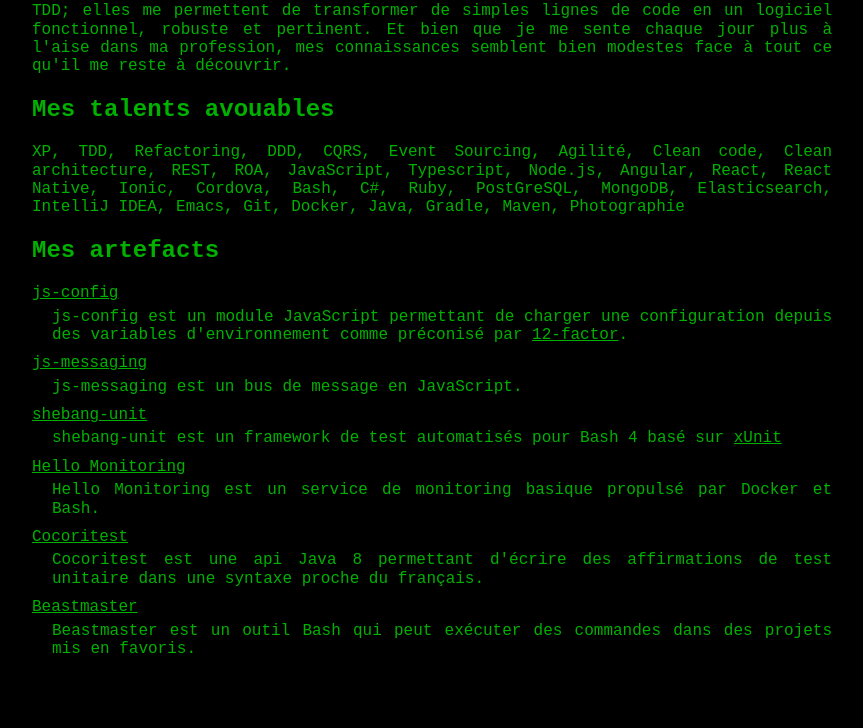
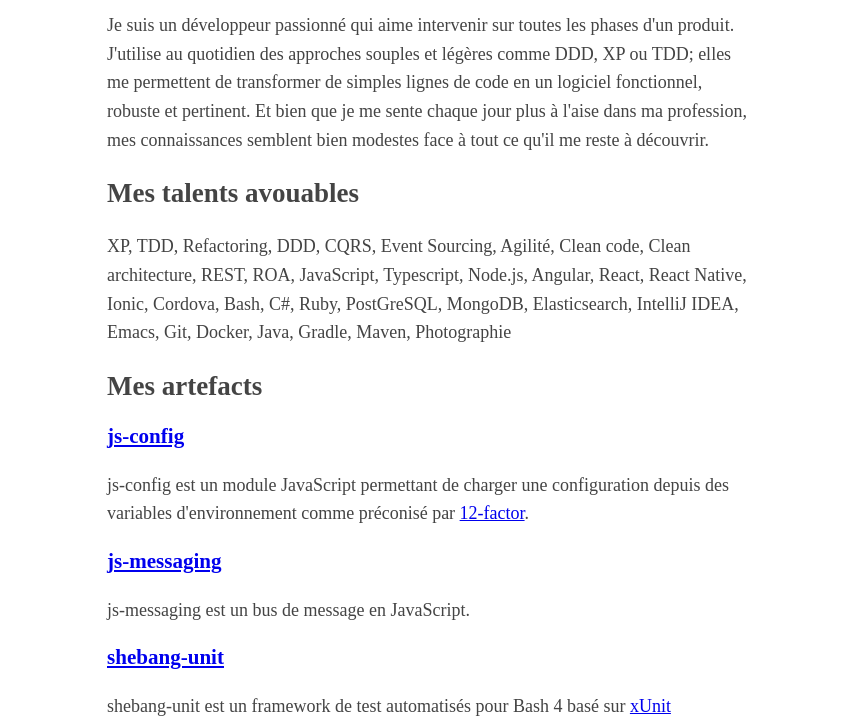
Before and after one commit to MichaelBorde/michaelborde.github.io, a plain HTML site: page index.html in a window 1280 px wide. Shown: the part 225-953 px from the top of the page, without its empty margins (208-1071 px from the left). Before the commit the page ends 899 px from the top, so only its background shows below. Drawn offline with nearby package versions, Linux system fonts and the light colour scheme.

Commit message:
nouveau style

```diff
--- a/css/index.css
+++ /dev/null
@@ -1,69 +0,0 @@
-body {
-  max-width: 800px;
-  margin-left: auto;
-  margin-right: auto;
-  padding-left: 20px;
-  padding-right: 20px;
-  font-family: Courier New, Courier, monospace;
-  color: rgb(0, 177, 0);
-  background-color: black;
-}
-
-header.header {
-  margin: 5px 0 40px 0;
-  text-align: right;
-}
-
-header.header a {
-  text-decoration: none;
-}
-
-header.header a:hover {
-  text-decoration: underline;
-}
-
-a,
-a:visited,
-a:active,
-a:hover {
-  color: inherit;
-}
-
-blockquote {
-  margin-left: 20px;
-  margin-right: 20px;
-  border-left: 3px double rgb(0, 177, 0);
-  padding-left: 10px;
-}
-
-ul.tags {
-  list-style: none;
-  padding: 0;
-}
-
-ul.tags li {
-  display: inline;
-}
-
-ul.tags li:after {
-  content: ", ";
-}
-
-ul.tags li:last-child:after {
-  content: "";
-}
-
-dt {
-  margin-bottom: 5px;
-}
-
-dd {
-  margin-bottom: 10px;
-  margin-left: 20px;
-}
-
-ul,
-p,
-dd {
-  text-align: justify;
-}
--- /dev/null
+++ b/css/style.css
@@ -0,0 +1,12 @@
+body {
+  margin: 40px auto;
+  max-width: 650px;
+  line-height: 1.6;
+  font-size: 18px;
+  color: #444;
+  padding: 0 10px
+}
+
+h1,h2,h3 {
+  line-height: 1.2
+}
--- a/index.html
+++ b/index.html
@@ -6,24 +6,22 @@
   <meta http-equiv="X-UA-Compatible" content="IE=edge">
   <meta name="viewport" content="width=device-width, initial-scale=1">
   <title>Michael Borde</title>
-  <link href="https://cdnjs.cloudflare.com/ajax/libs/normalize/7.0.0/normalize.min.css" rel="stylesheet">
-  <link href="css/index.css" rel="stylesheet">
+  <link href="css/style.css" rel="stylesheet">
   <script async defer src="https://buttons.github.io/buttons.js"></script>
 </head>
 
 <body>
-  <header class="header">
+  <header>
     <nav>
       <a href="https://twitter.com/michael_borde" title="Twitter">Twitter</a> |
       <a href="https://github.com/MichaelBorde" title="Github">Github</a>
     </nav>
+    <h1>Michael Borde</h1>
   </header>
   <section>
-    <h1>Michael Borde</h1>
     <blockquote>
-      <p>Créer, c'est vivre deux fois.</p>
-      <footer>
-        <cite title="Le Mythe de Sisyphe">Le Mythe de Sisyphe</cite>, Albert Camus</footer>
+      "Créer, c'est vivre deux fois."
+      <br> - Le Mythe de Sisyphe, Albert Camus
     </blockquote>
     <p>
       Je suis un développeur passionné qui aime intervenir sur toutes les phases d'un produit. J'utilise au quotidien des approches
@@ -34,85 +32,53 @@
   </section>
   <section>
     <h2>Mes talents avouables</h2>
-    <ul class="tags">
-      <li>XP</li>
-      <li>TDD</li>
-      <li>Refactoring</li>
-      <li>DDD</li>
-      <li>CQRS</li>
-      <li>Event Sourcing</li>
-      <li>Agilité</li>
-      <li>Clean code</li>
-      <li>Clean architecture</li>
-      <li>REST</li>
-      <li>ROA</li>
-      <li>JavaScript</li>
-      <li>Typescript</li>
-      <li>Node.js</li>
-      <li>Angular</li>
-      <li>React</li>
-      <li>React Native</li>
-      <li>Ionic</li>
-      <li>Cordova</li>
-      <li>Bash</li>
-      <li>C#</li>
-      <li>Ruby</li>
-      <li>PostGreSQL</li>
-      <li>MongoDB</li>
-      <li>Elasticsearch</li>
-      <li>IntelliJ IDEA</li>
-      <li>Emacs</li>
-      <li>Git</li>
-      <li>Docker</li>
-      <li>Java</li>
-      <li>Gradle</li>
-      <li>Maven</li>
-      <li>Photographie</li>
-    </ul>
+    <p>
+      XP, TDD, Refactoring, DDD, CQRS, Event Sourcing, Agilité, Clean code, Clean architecture, REST, ROA, JavaScript, Typescript,
+      Node.js, Angular, React, React Native, Ionic, Cordova, Bash, C#, Ruby, PostGreSQL, MongoDB, Elasticsearch, IntelliJ
+      IDEA, Emacs, Git, Docker, Java, Gradle, Maven, Photographie
+    </p>
   </section>
   <section>
     <h2>Mes artefacts</h2>
-    <dl>
-      <dt>
+    <h3>
       <a href="https://github.com/arpinum-oss/js-config" title="js-config">js-config</a>
-      </dt>
-      <dd>
+    </h3>
+    <p>
       js-config est un module JavaScript permettant de charger une configuration depuis des variables d'environnement comme préconisé
       par
       <a href="https://12factor.net" title="12-factor">12-factor</a>.
-      </dd>
-      <dt>
+    </p>
+    <h3>
       <a href="https://github.com/arpinum-oss/js-messaging" title="js-messaging">js-messaging</a>
-      </dt>
-      <dd>
+    </h3>
+    <p>
       js-messaging est un bus de message en JavaScript.
-      </dd>
-      <dt>
+    </p>
+    <h3>
       <a href="https://github.com/arpinum-oss/shebang-unit" title="shebang_unit">shebang-unit</a>
-      </dt>
-      <dd>
+    </h3>
+    <p>
       shebang-unit est un framework de test automatisés pour Bash 4 basé sur
       <a href="https://wikipedia.org/wiki/XUnit" title="xUnit">xUnit</a>
-      </dd>
-      <dt>
+    </p>
+    <h3>
       <a href="https://github.com/arpinum-oss/hello-monitoring" title="Hello monitoring">Hello Monitoring</a>
-      </dt>
-      <dd>
+    </h3>
+    <p>
       Hello Monitoring est un service de monitoring basique propulsé par Docker et Bash.
-      </dd>
-      <dt>
+    </p>
+    <h3>
       <a href="https://github.com/arpinum-oss/cocoritest" title="Cocoritest">Cocoritest</a>
-      </dt>
-      <dd>
+    </h3>
+    <p>
       Cocoritest est une api Java 8 permettant d'écrire des affirmations de test unitaire dans une syntaxe proche du français.
-      </dd>
-      <dt>
+    </p>
+    <h3>
       <a href="https://github.com/arpinum-oss/beastmaster" title="Beastmaster">Beastmaster</a>
-      </dt>
-      <dd>
+    </h3>
+    <p>
       Beastmaster est un outil Bash qui peut exécuter des commandes dans des projets mis en favoris.
-      </dd>
-    </dl>
+    </p>
   </section>
 </body>
 
```
Also changed, not shown: README.md, 1 other file. Lines whose indentation alone changed are shown as unchanged.
